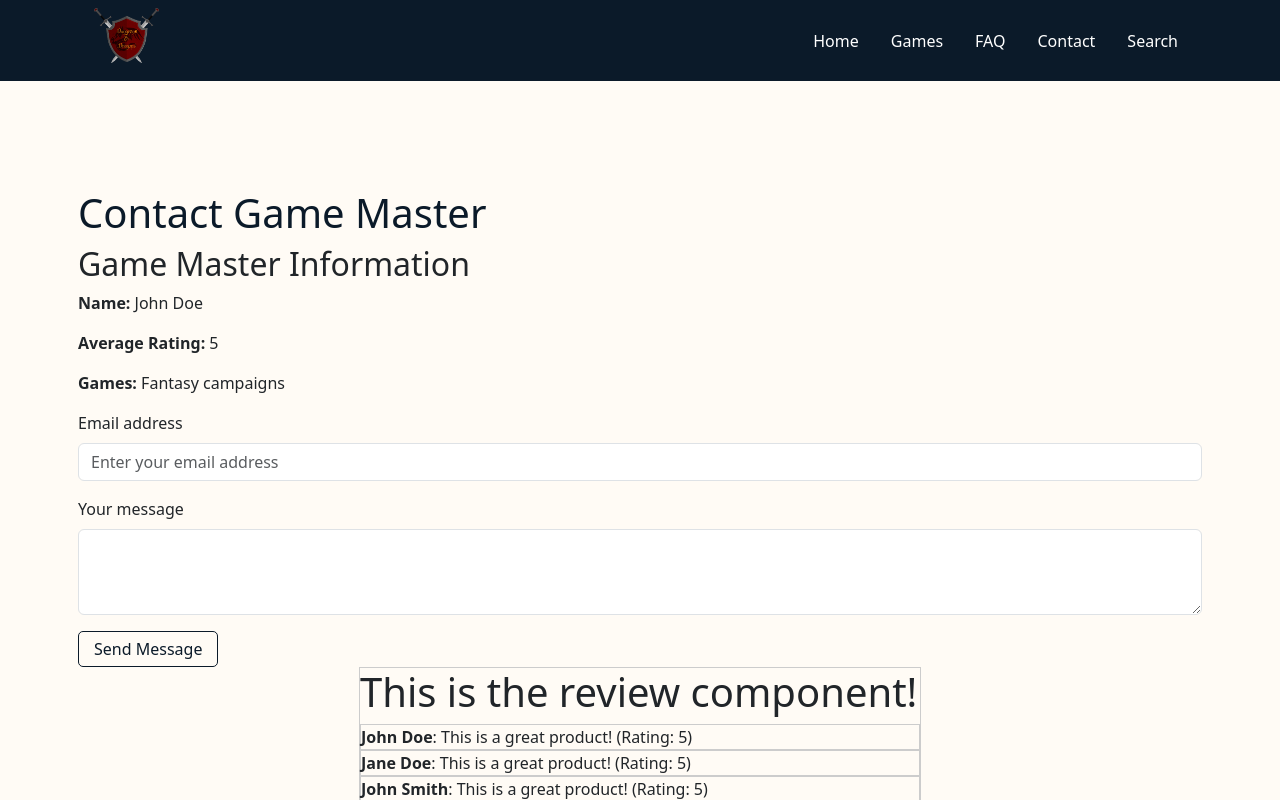
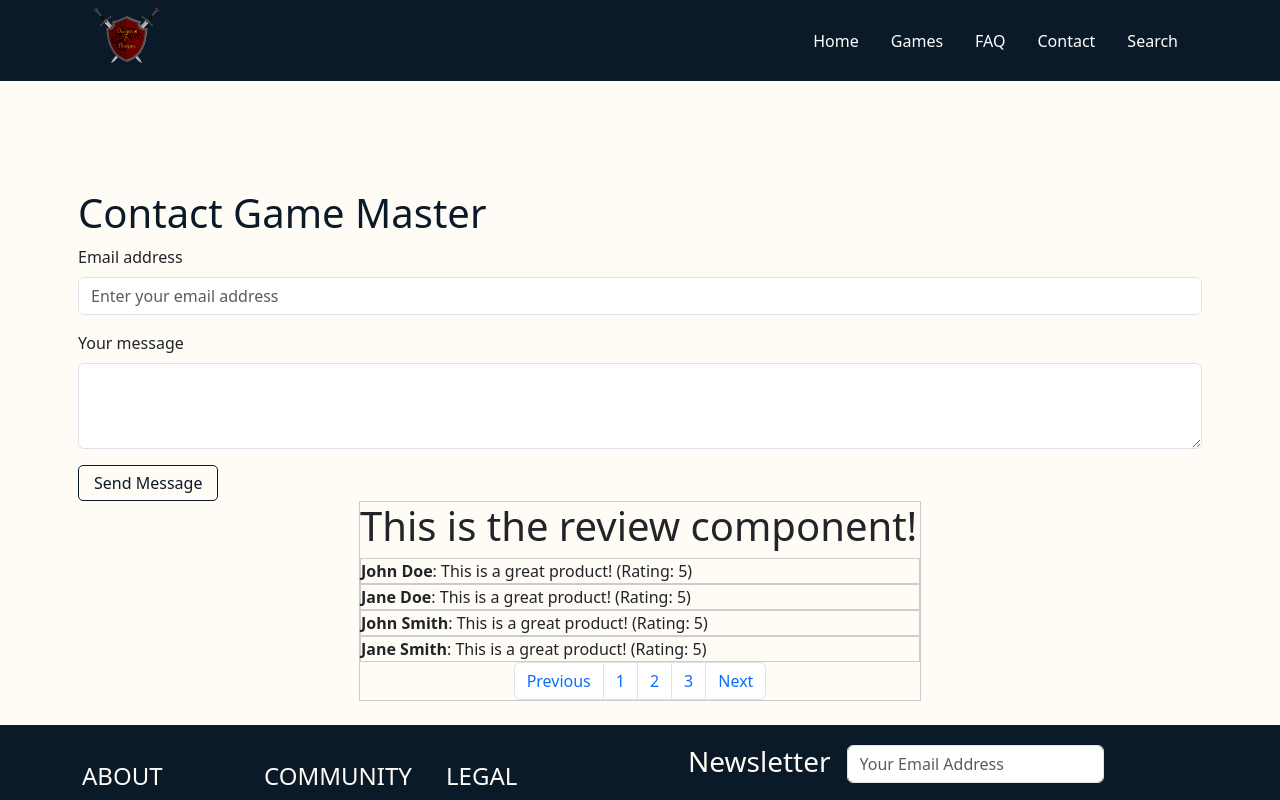
Before and after one commit to OgataiKhan/gmfinder-frontend, a Vue app: page /game-master in a window 1280 px wide. Shown: the top 800 px of the page. Built offline with nearby package versions, Linux system fonts and the light colour scheme.

Commit message:
Refactor AppHeader and AdvancedSearchPage components

```diff
--- a/src/components/AppHeader.vue
+++ b/src/components/AppHeader.vue
@@ -13,33 +13,21 @@ export default {
           <!-- logo -->
           <div class="logo">
             <router-link :to="{ name: 'home' }" class="text-decoration-none">
-              <img
-                src="/img/dungeons_and_dragons_logo_by_floodgrunt-d6my4z8.png"
-                alt=""
-            /></router-link>
+              <img src="/img/dungeons_and_dragons_logo_by_floodgrunt-d6my4z8.png" alt="" /></router-link>
           </div>
           <!-- /logo -->
-          <button
-            class="navbar-toggler"
-            type="button"
-            data-bs-toggle="collapse"
-            id="header-button"
-            data-bs-target="#navbarSupportedContent"
-            aria-controls="navbarSupportedContent"
-            aria-expanded="false"
-            aria-label="Toggle navigation"
-          >
+          <button class="navbar-toggler" type="button" data-bs-toggle="collapse" id="header-button"
+            data-bs-target="#navbarSupportedContent" aria-controls="navbarSupportedContent" aria-expanded="false"
+            aria-label="Toggle navigation">
             <span class="navbar-toggler-icon"></span>
           </button>
           <div class="collapse navbar-collapse" id="navbarSupportedContent">
             <ul class="navbar-nav ms-auto mb-2 mb-md-0 gap-3">
               <li class="nav-item">
-                <router-link :to="{ name: 'home' }" class="nav-link"
-                  >Home</router-link
-                >
+                <router-link :to="{ name: 'home' }" class="nav-link">Home</router-link>
               </li>
               <li class="nav-item">
-                <a class="nav-link" id="nav-link">Games</a>
+                <router-link :to="{ name: 'game-master' }" class="nav-link">Games</router-link>
               </li>
               <li class="nav-item">
                 <a class="nav-link" id="nav-link">FAQ</a>
@@ -48,9 +36,7 @@ export default {
                 <a class="nav-link" id="nav-link">Contact</a>
               </li>
               <li class="nav-item">
-                <router-link :to="{ name: 'advanced-search' }" class="nav-link"
-                  >Search</router-link
-                >
+                <router-link :to="{ name: 'advanced-search' }" class="nav-link">Search</router-link>
               </li>
             </ul>
           </div>
--- a/src/pages/AdvancedSearchPage.vue
+++ b/src/pages/AdvancedSearchPage.vue
@@ -13,6 +13,16 @@ export default {
   },
   components: {
     SearchComponent,
+  },
+  methods: {
+    selectGm(gm) {
+      this.store.selectedGameMaster = gm;
+      //redirect to game master page with query params
+      this.$router.push({
+        name: 'game-master',
+        query: { gameMaster: gm.slug },
+      });
+    },
   },
 };
 </script>
@@ -36,18 +46,15 @@ export default {
           <h3 class="text-center my-5 text-black">Search Results</h3>
           <ul class="d-flex gap-3 flex-column">
             <li v-for="gm in store.gameMastersResults" :key="gm.id">
+              <!-- route link f9or clickable card -->
+              <router-link :to="{ name: 'game-master' }" class="nav-link" @click="selectGm(gm)">
                 <!-- create card for each gm -->
                 <div class="card d-flex flex-md-row">
                   <div class="card-header border-bottom-0">
-                  <img
-                    :src="
-                      gm.profile_img
+                    <img :src="gm.profile_img
               ? gm.profile_img
               : '/img/generic-avatar.jpg'
-                    "
-                    class="card-img-top"
-                    alt="..."
-                  />
+              " class="card-img-top" alt="..." />
                   </div>
                   <div class="card-body">
                     <div class="text-center text-md-start">
@@ -56,13 +63,9 @@ export default {
                     <hr />
                     <h6>
                       Game Systems:
-                    <span
-                      v-for="(system, index) in gm.game_systems"
-                      :key="index"
-                    >
+                      <span v-for="(system, index) in gm.game_systems" :key="index">
                         {{ system.name
-                      }}{{ index < gm.game_systems.length - 1 ? ', ' : '' }}
-                    </span>
+                        }}{{ index < gm.game_systems.length - 1 ? ', ' : '' }} </span>
                     </h6>
                     <h6>
                       Max players: <span>{{ gm.max_players }}</span>
@@ -70,6 +73,8 @@ export default {
                     <p class="card-text">{{ gm.game_description }}</p>
                   </div>
                 </div>
+                <!-- ////create card for each gm -->
+              </router-link>
             </li>
           </ul>
         </div>
--- a/src/pages/GameMasterPage.vue
+++ b/src/pages/GameMasterPage.vue
@@ -1,16 +1,14 @@
 <script>
 
 import ReviewsComponent from '../components/ReviewsComponent.vue';
+import store from '../store/store.js';
+import axios from 'axios';
 
 export default {
     data() {
         return {
+            store,
             msg: "Contact Game Master",
-            gameMaster: {
-                name: "John Doe",
-                rating: 5,
-                games: "Fantasy campaigns"
-            },
             contactForm: {
                 name: '',
                 message: ''
@@ -29,32 +27,55 @@ export default {
             this.contactForm.name = '';
             this.contactForm.message = '';
         }
+    },
+    mounted() {
+        // Fetch the game master details from the store
+        // and display them in the game master information section.
+
+
+        // check if query params are present, and store the game master in the store
+        if (this.$route.query.gameMaster) {
+            const slug = this.$route.query.gameMaster;
+            //make API call to fetch game master details
+            axios.get(this.store.api.baseURL + this.store.api.apiUrls.game_masters + '/' + slug)
+                .then(response => {
+                    // Store the fetched game master in the store
+                    this.store.selectedGameMaster = response.data.result;
+                    //console log
+                    console.log('Game Master:', this.store.selectedGameMaster);
+                })
+                .catch(error => {
+                    console.error(error);
+                });
+        }
     }
 }
+
 </script>
 
 
 <template>
-    <div class="game-master-page flex-grow-1">
+    <div class="gm-page flex-grow-1">
         <div class="container p-2 mb-3">
 
 
             <h1>{{ msg }}</h1>
 
             <!-- Game Master Information Section -->
-            <div class="game-master-info">
+            <!-- checks if the gm has been selected before mounting this -->
+            <div v-if="store.selectedGameMaster && store.selectedGameMaster.user" class="gm-info">
                 <h2>Game Master Information</h2>
-                <p><strong>Name:</strong> {{ gameMaster.name }}</p>
-                <p><strong>Average Rating:</strong> {{ gameMaster.rating }} </p>
-                <p><strong>Games:</strong> {{ gameMaster.games }}</p>
+                <p><strong>Name: {{ store.selectedGameMaster.user.name }}</strong></p>
+                <p><strong>Average Rating:</strong> </p>
+                <p><strong>Games:</strong> </p>
             </div>
 
             <!-- Contact Form -->
             <form @submit.prevent="sendMessage">
                 <div class="mb-3">
                     <label for="userEmailAddress" class="form-label">Email address</label>
-                    <input type="email" class="form-control" id="userEmailAddress" placeholder="Enter your email address"
-                        v-model="contactForm.name">
+                    <input type="email" class="form-control" id="userEmailAddress"
+                        placeholder="Enter your email address" v-model="contactForm.name">
                 </div>
                 <div class="mb-3">
                     <label for="msgText" class="form-label">Your message</label>
@@ -72,7 +93,7 @@ export default {
 @use "../scss/helpers/variables" as *;
 @use "../scss/helpers/mixins" as *;
 
-.game-master-page {
+.gm-page {
     background-color: $light-color;
 
     h1 {
```
Lines whose indentation alone changed are shown as unchanged.
